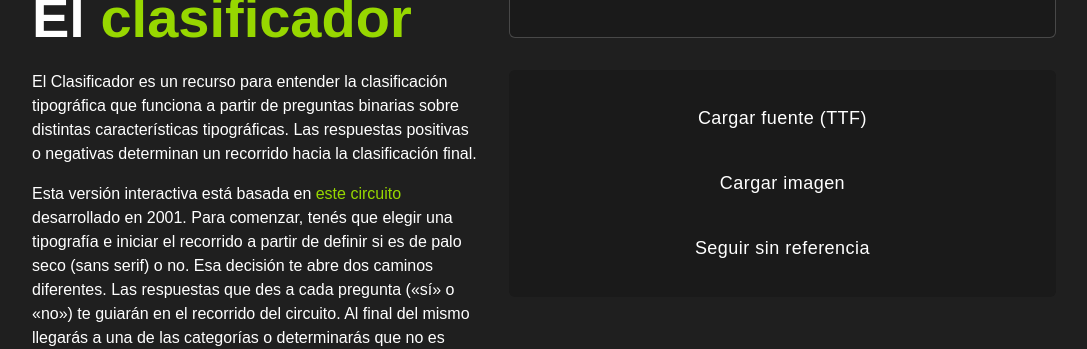
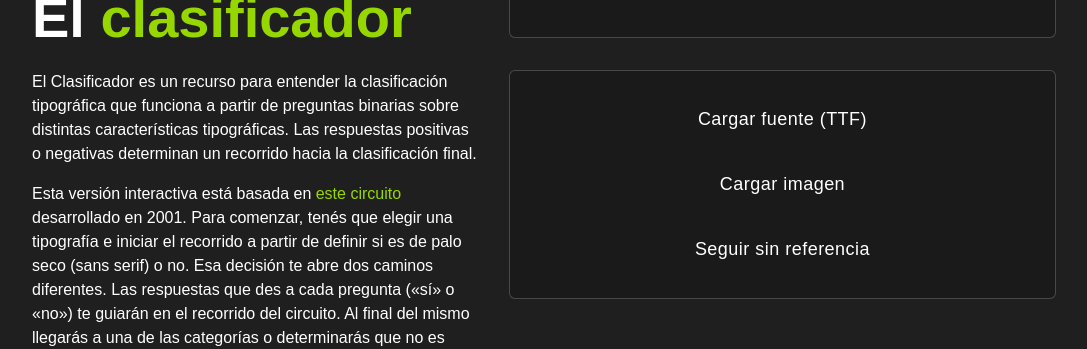
Before and after one commit to teofum/clasificador, a React (Vite) app: page / in a window 1280 px wide. Shown: the part 154-503 px from the top of the page, without its empty margins (96-1183 px from the left). Built offline with nearby package versions, Linux system fonts and the light colour scheme; a web font is replaced by a local one.

Commit message:
style fix, v0.1.3

```diff
--- a/package.json
+++ b/package.json
@@ -1,7 +1,7 @@
 {
   "name": "clasificador",
   "private": true,
-  "version": "0.1.2",
+  "version": "0.1.3",
   "scripts": {
     "dev": "vite",
     "build": "tsc && vite build",
--- a/src/App.css
+++ b/src/App.css
@@ -49,6 +49,7 @@
 
 .font-upload {
   background-color: var(--color-base-dark);
+  border: 1px solid var(--color-highlight);
   border-radius: 6px;
 
   display: grid;
```
